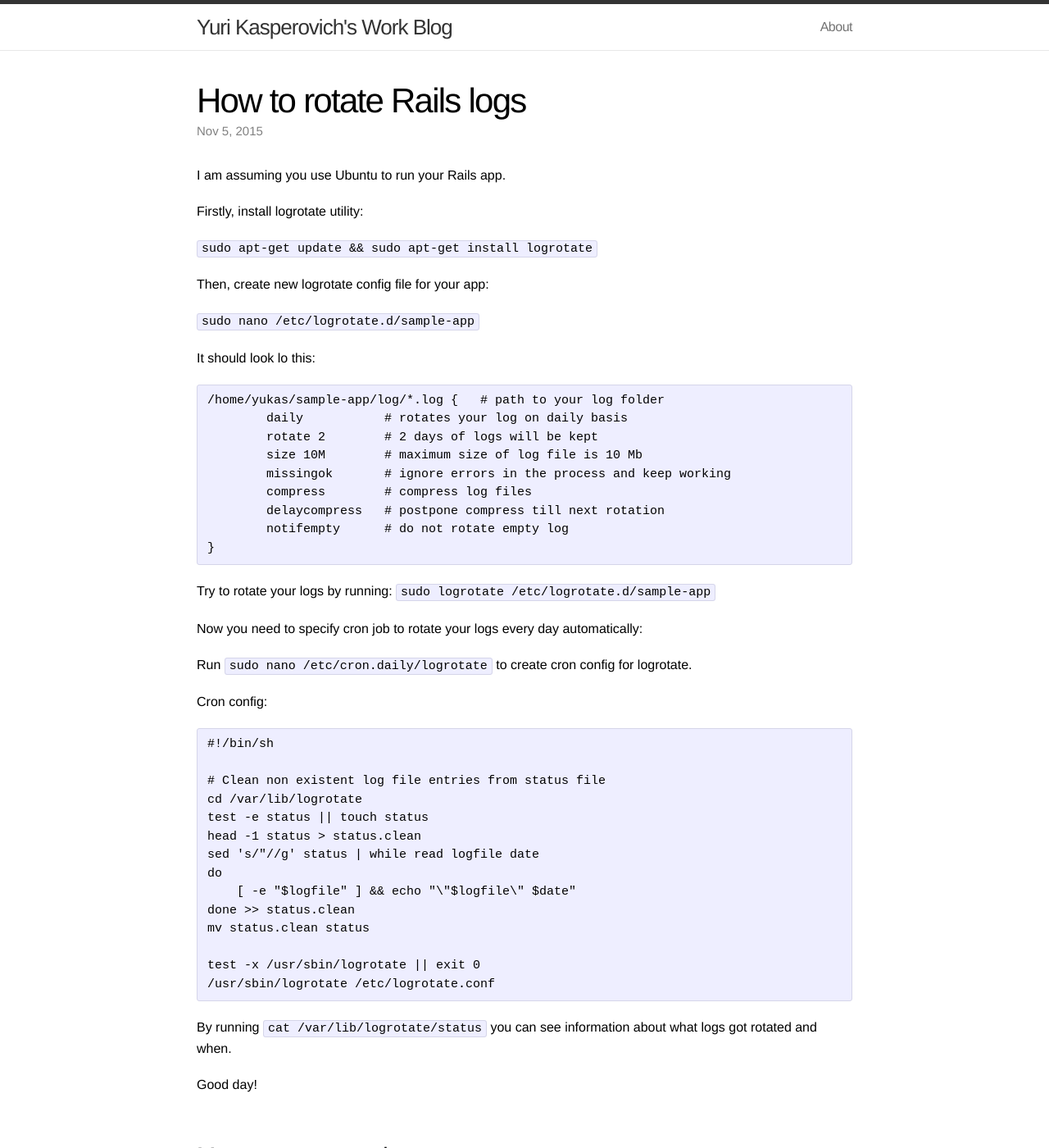
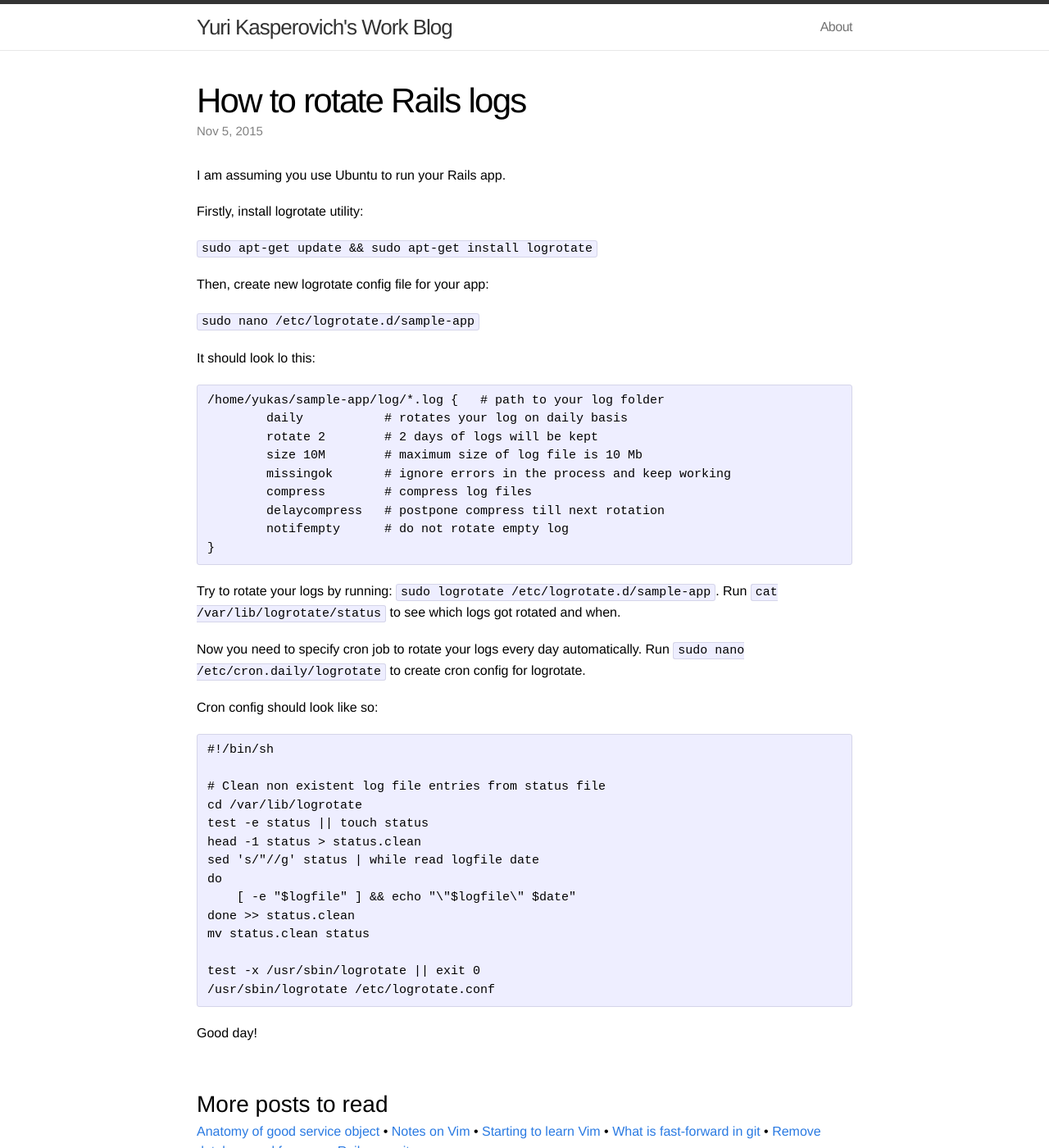
Before and after one commit to yukas/yukas.github.io, a Jekyll site: the page built from _posts/2015-11-05-how-to-rotate-rails-logs.markdown, in a window 1280 px wide and 1400 px high. Shown: the whole window at 82% size. Built offline with Jekyll 4.4.1, drawn with Linux system fonts in a browser that asks for light colours; comment, search, counter and statistics services are not loaded.

Commit message:
Cccccccooooooorrrreecccttiiioonnss

```diff
--- a/_posts/2015-11-05-how-to-rotate-rails-logs.markdown
+++ b/_posts/2015-11-05-how-to-rotate-rails-logs.markdown
@@ -30,13 +30,13 @@ It should look lo this:
 }
 {% endhighlight %}
 
-Try to rotate your logs by running: `sudo logrotate /etc/logrotate.d/sample-app`
+Try to rotate your logs by running: `sudo logrotate /etc/logrotate.d/sample-app`.
+Run `cat /var/lib/logrotate/status` to see which logs got rotated and when.
 
-Now you need to specify cron job to rotate your logs every day automatically:
-
+Now you need to specify cron job to rotate your logs every day automatically.
 Run `sudo nano /etc/cron.daily/logrotate` to create cron config for logrotate.
 
-Cron config:
+Cron config should look like so:
 
 {% highlight text %}
 #!/bin/sh
@@ -55,6 +55,4 @@ test -x /usr/sbin/logrotate || exit 0
 /usr/sbin/logrotate /etc/logrotate.conf
 {% endhighlight %}
 
-By running `cat /var/lib/logrotate/status` you can see information about what logs got rotated and when.
-
 Good day!
```
